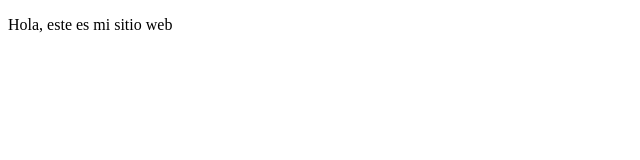
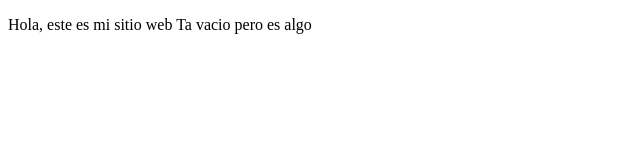
Before and after one commit to MarckJrquin/proyectoDemoCursoPrework2, a plain HTML site: page index.html in a window 1280 px wide. Shown: the whole page, without its empty margins (0-640 px from the left). Drawn offline with Linux system fonts and the light colour scheme.

Commit message:
cambios, agregamos, mas texto

```diff
--- a/index.html
+++ b/index.html
@@ -9,6 +9,7 @@
 <body>
     <p>
         Hola, este es mi sitio web
+        Ta vacio pero es algo
     </p>
 </body>
 </html>
```
